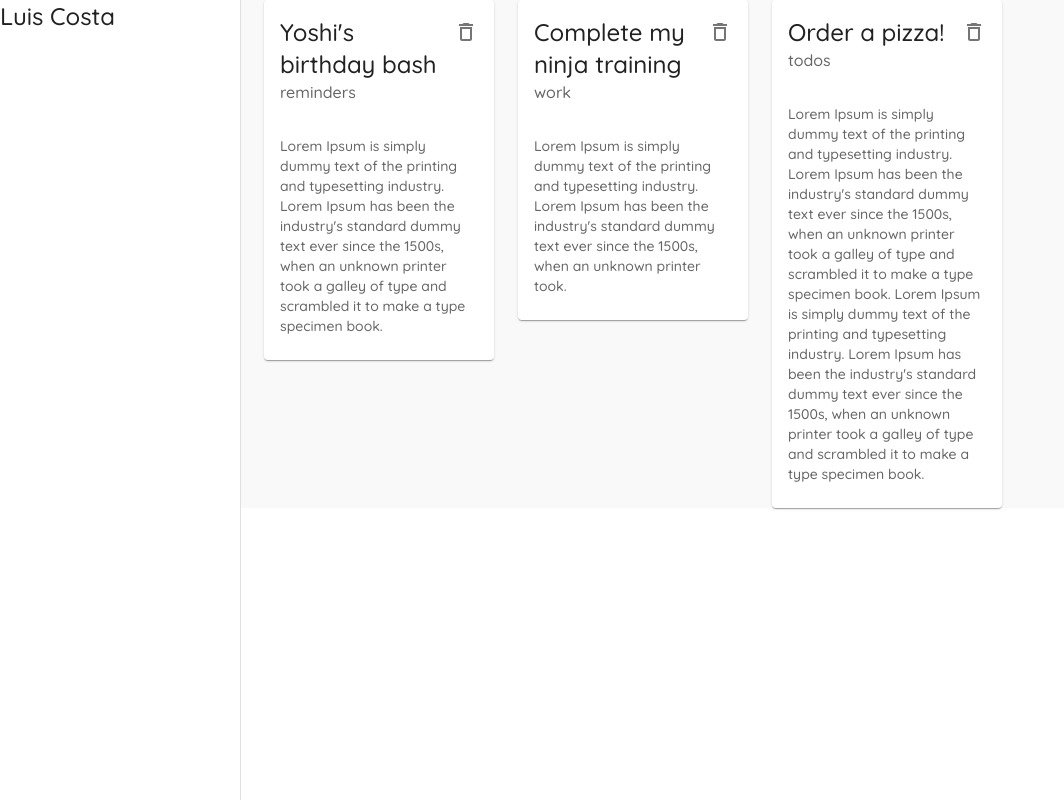
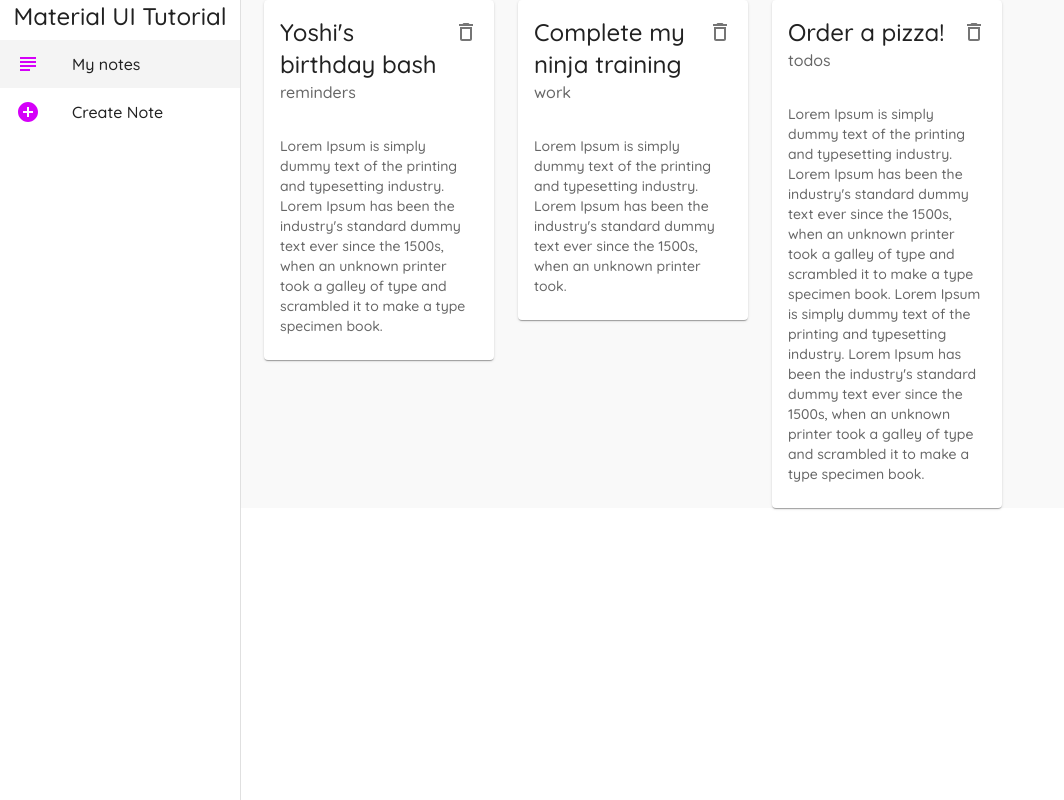
Before and after one commit to luisgcosta-runtimerev/Material-UI-Tutorial, a React (Create React App) app: page / in a window 1280 px wide. Shown: the whole page, without its empty margins (0-1064 px from the left). Built offline with nearby package versions, Linux system fonts and the light colour scheme; data requests are answered from the project's data file.

Commit message:
List & List Items

```diff
--- a/src/components/Layout.js
+++ b/src/components/Layout.js
@@ -1,7 +1,11 @@
 import React from 'react';
 import PropType from 'prop-types';
 import { makeStyles } from '@mui/styles';
-import { Drawer, Typography } from '@mui/material';
+import {
+  Drawer, List, ListItem, ListItemIcon, ListItemText, Typography,
+} from '@mui/material';
+import { AddCircleOutlined, SubjectOutlined } from '@mui/icons-material';
+import { useHistory, useLocation } from 'react-router-dom';
 
 const drawerWidth = 240;
 
@@ -19,10 +23,28 @@
   drawerPaper: {
     width: drawerWidth,
   },
+  active: {
+    background: '#f4f4f4',
+  },
 });
 
 export default function Layout({ children }) {
   const classes = useStyles();
+  const history = useHistory();
+  const location = useLocation();
+
+  const menuItems = [
+    {
+      text: 'My notes',
+      icon: <SubjectOutlined color="secondary" />,
+      path: '/',
+    },
+    {
+      text: 'Create Note',
+      icon: <AddCircleOutlined color="secondary" />,
+      path: '/create',
+    },
+  ];
 
   return (
     <div className={classes.root}>
@@ -36,10 +58,27 @@
         classes={{ paper: classes.drawerPaper }}
       >
         <div>
-          <Typography variant="h5">
-            Luis Costa
+          <Typography variant="h5" align="center">
+            Material UI Tutorial
           </Typography>
         </div>
+
+        <List>
+          {menuItems.map((item) => (
+            <ListItem
+              button
+              key={item.text}
+              onClick={() => history.push(item.path)}
+              className={location.pathname === item.path ? classes.active : null}
+            >
+              <ListItemIcon>
+                {item.icon}
+              </ListItemIcon>
+              <ListItemText primary={item.text} />
+            </ListItem>
+          ))}
+        </List>
+
       </Drawer>
 
       {/* app body */}
```
